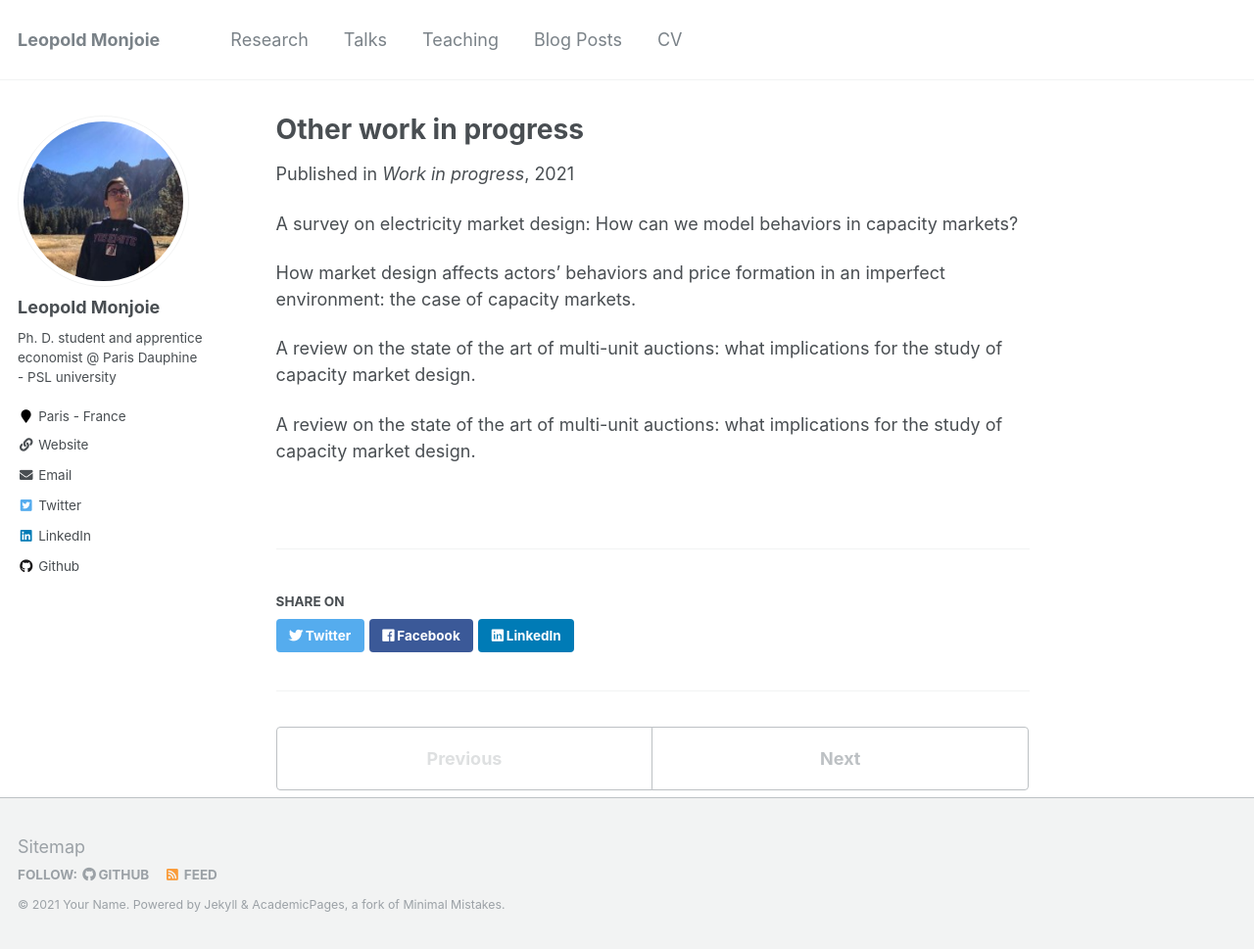
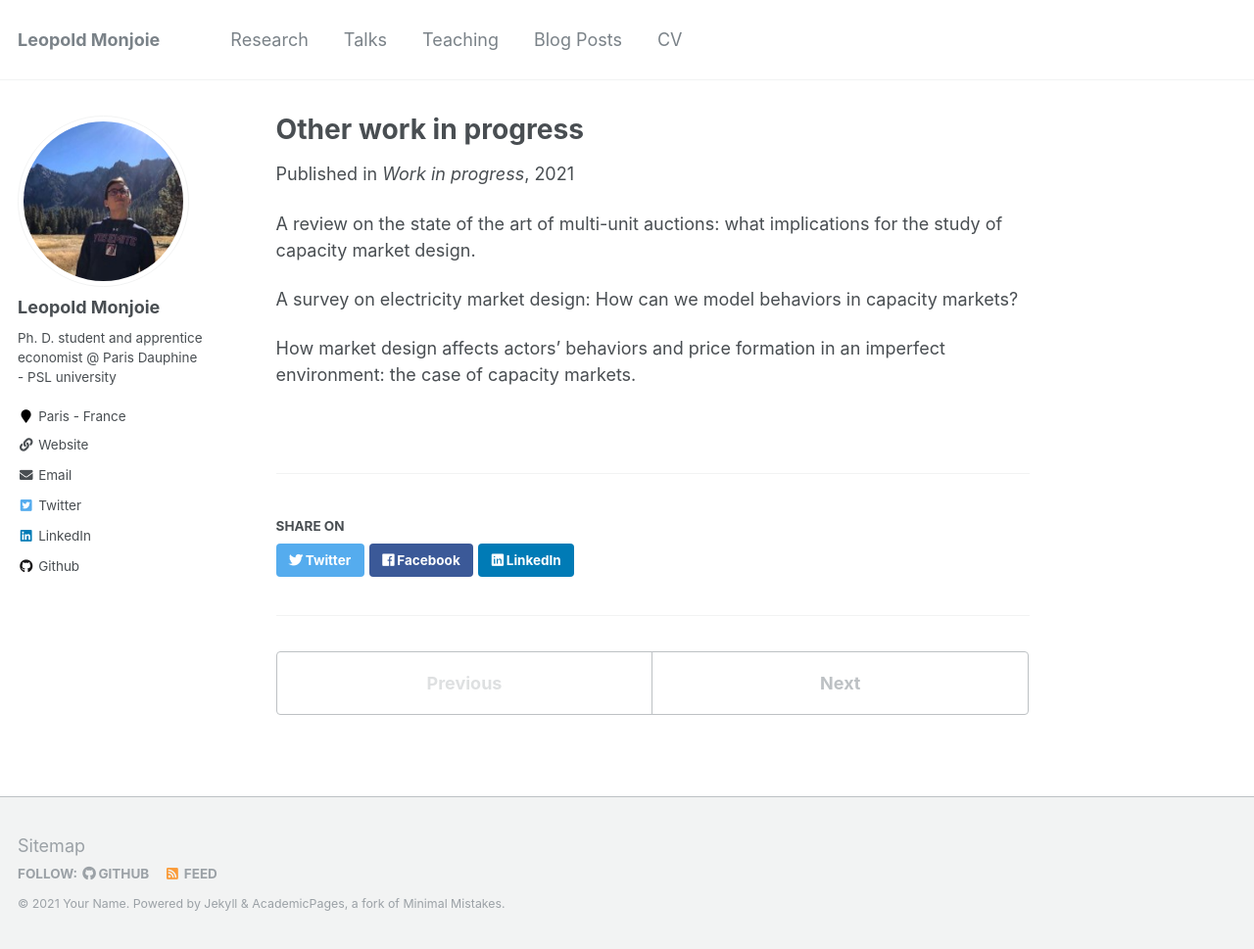
Before and after one commit to LeopoldM/LeopoldM.github.io, a Jekyll site: the page built from _publications/2021-02-11-paper-title-number-3.md, in a window 1280 px wide and 969 px high. Shown: the whole window at 98% size. Built offline with Jekyll 4.4.1, drawn with Linux system fonts in a browser that asks for light colours.

Commit message:
Update 2021-02-11-paper-title-number-3.md

```diff
--- a/_publications/2021-02-11-paper-title-number-3.md
+++ b/_publications/2021-02-11-paper-title-number-3.md
@@ -5,10 +5,8 @@ venue: Work in progress
 date: 2021-02-11
 ---
 
+A review on the state of the art of multi-unit auctions: what implications for the study of capacity market design.
+
 A survey on electricity market design: How can we model behaviors in capacity markets?
 
 How market design affects actors' behaviors and price formation in an imperfect environment: the case of capacity markets.
-
-A review on the state of the art of multi-unit auctions: what implications for the study of capacity market design.
-
-A review on the state of the art of multi-unit auctions: what implications for the study of capacity market design.
```
